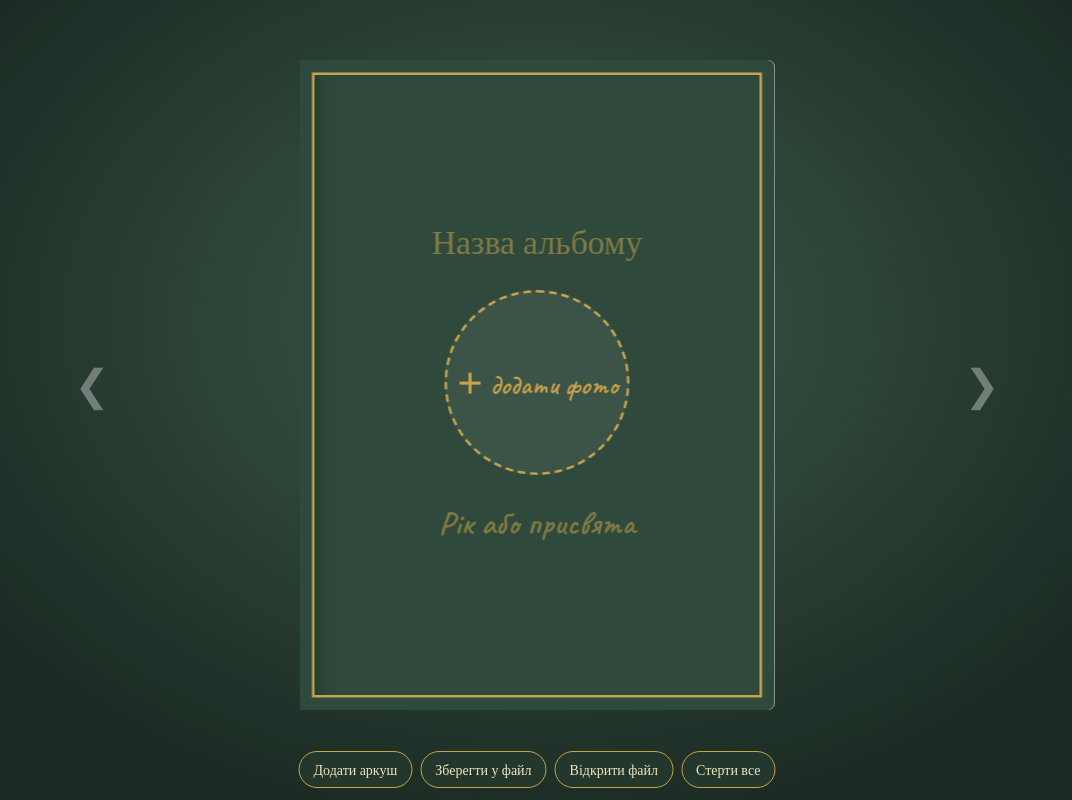
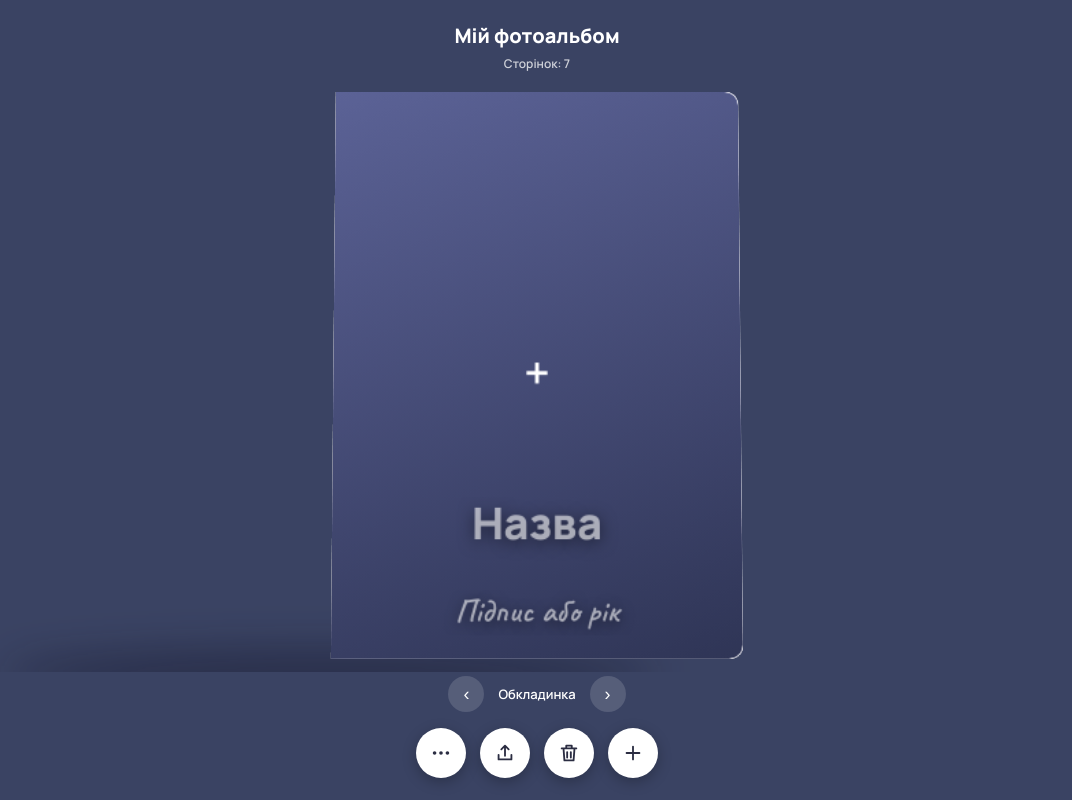
Before and after one commit to mikola391/index.html., a plain HTML site: page index.html in a window 1280 px wide. Shown: the whole page, without its empty margins (103-1175 px from the left). Drawn offline with nearby package versions, Linux system fonts and the light colour scheme; no server answers; a web font is replaced by a local one.

Commit message:
Update index.html

```diff
--- a/index.html
+++ b/index.html
@@ -2,84 +2,103 @@
 <html lang="uk">
 <head>
 <meta charset="utf-8">
-<meta name="viewport" content="width=device-width,initial-scale=1">
-<title>Наш фотоальбом</title>
-<link href="https://fonts.googleapis.com/css2?family=Caveat:wght@400;600&family=Playfair+Display:ital,wght@0,500;1,400&display=swap" rel="stylesheet">
+<meta name="viewport" content="width=device-width,initial-scale=1,viewport-fit=cover">
+<title>Фотоальбом</title>
+<link href="https://fonts.googleapis.com/css2?family=Caveat:wght@500;600&family=Manrope:wght@600;800&family=Playfair+Display:ital@1&display=swap" rel="stylesheet">
 <style>
-:root{--pw:380px;--ph:520px;--paper:#f7f1e3;--ink:#33302b;--green:#2f4a3c;--gold:#c9a24b}
-*{box-sizing:border-box}
-body{margin:0;height:100vh;display:flex;align-items:center;justify-content:center;overflow:hidden;
-  background:radial-gradient(ellipse at 50% 40%,#3d5a4a,#1b2b23 75%);font-family:'Playfair Display',Georgia,serif}
-.stage{flex:none;width:calc(var(--pw)*2);height:var(--ph);perspective:2400px;transform:scale(var(--s,1));margin-top:-30px}
-.book{position:relative;width:100%;height:100%;transform-style:preserve-3d;transition:transform .9s cubic-bezier(.5,.1,.2,1)}
-.book.start{transform:translateX(-25%)}.book.end{transform:translateX(25%)}
+:root{--bg:#3a4363;--paper:#fbfafd;--ink:#2b2d42}
+*{box-sizing:border-box;-webkit-tap-highlight-color:transparent}
+html,body{margin:0;height:100%;background:var(--bg);color:#fff;font-family:'Manrope',system-ui,sans-serif;overflow:hidden}
+.app{height:100dvh;display:flex;flex-direction:column;align-items:center}
+header{width:100%;padding:22px 16px 0;text-align:center}
+#title{font-weight:800;font-size:20px;min-height:26px;outline:none}
+#title:empty::before{content:'Назва альбому';opacity:.5}
+#count{font-size:12px;font-weight:600;opacity:.75;margin-top:6px}
+main{flex:1;width:100%;display:flex;align-items:center;justify-content:center;overflow:hidden}
+
+/* книжка */
+.stage{flex:none;width:600px;height:420px;perspective:1800px;transform:scale(var(--s,1));touch-action:pan-y}
+.book{position:relative;width:100%;height:100%;transform-style:preserve-3d;transform:rotateX(6deg);
+  transition:transform .8s cubic-bezier(.5,.1,.2,1)}
+.book.start{transform:translateX(-25%) rotateX(6deg)}
+.book.end{transform:translateX(25%) rotateX(6deg)}
+.shadow{position:absolute;left:10%;right:10%;bottom:-30px;height:36px;background:rgba(10,12,30,.4);filter:blur(16px);border-radius:50%}
 .leaf{position:absolute;left:50%;top:0;width:50%;height:100%;transform-origin:left center;transform-style:preserve-3d;
-  transition:transform .9s cubic-bezier(.5,.1,.2,1)}
+  transition:transform .8s cubic-bezier(.5,.1,.2,1)}
 .leaf.flipped{transform:rotateY(-180deg)}
-.face{position:absolute;inset:0;backface-visibility:hidden;-webkit-backface-visibility:hidden;background:var(--paper);
-  padding:26px 28px 34px;display:flex;flex-direction:column;gap:12px;overflow:hidden;color:var(--ink)}
-.face.front{border-radius:0 6px 6px 0;box-shadow:inset 14px 0 18px -12px rgba(0,0,0,.35)}
-.face.back{transform:rotateY(180deg);border-radius:6px 0 0 6px;box-shadow:inset -14px 0 18px -12px rgba(0,0,0,.35)}
-.num{position:absolute;bottom:10px;left:0;right:0;text-align:center;font:600 18px Caveat,cursive;color:#a89d86}
-.zone{position:absolute;top:0;bottom:0;width:48px;z-index:9999;border:0;background:none;cursor:pointer;color:#fff;font-size:34px;opacity:.35;transition:.2s}
-.zone:hover{opacity:1;background:linear-gradient(90deg,rgba(255,255,255,.15),transparent)}
-.zone.l{left:0}.zone.r{right:0;transform:scaleX(-1)}
-
-/* обкладинка */
-.face.cover{background:var(--green);color:var(--gold);align-items:center;justify-content:center;text-align:center;gap:18px;
-  box-shadow:inset 0 0 0 10px var(--green),inset 0 0 0 12px var(--gold),inset 14px 0 18px -6px rgba(0,0,0,.5)}
-.cover .tt{font-size:36px;line-height:1.1;font-style:italic}
-.cover .sub{font:600 26px Caveat,cursive;flex:none;min-height:34px;color:#e6d5a4}
-.cover .slot{border-color:var(--gold);background:rgba(255,255,255,.06);color:var(--gold)}
+.face{position:absolute;inset:0;backface-visibility:hidden;-webkit-backface-visibility:hidden;background:var(--paper);overflow:hidden;color:var(--ink)}
+.face.front{border-radius:0 10px 10px 0;box-shadow:inset 12px 0 14px -10px rgba(0,0,0,.3)}
+.face.back{transform:rotateY(180deg);border-radius:10px 0 0 10px;box-shadow:inset -12px 0 14px -10px rgba(0,0,0,.3)}
+.num{position:absolute;bottom:6px;left:0;right:0;text-align:center;font:600 11px Manrope;color:#aaa8b8}
 
 /* віконця для фото */
-.slot{position:relative;flex:none;display:grid;place-items:center;cursor:pointer;overflow:hidden;
-  border:2px dashed #c4b392;background:#efe5cc;color:#a08a66;font:600 22px Caveat,cursive;transition:background .2s}
-.slot:hover{background:#e8dcbc}
+.slot{position:absolute;display:grid;place-items:center;cursor:pointer;overflow:hidden;background:#efedf6;
+  border:2px dashed #c9c5da;color:#9a96b5;font:300 34px/1 Manrope;border-radius:4px}
 .slot img{position:absolute;inset:0;width:100%;height:100%;object-fit:cover}
-.slot.has{border:6px solid #fff;box-shadow:0 3px 10px rgba(0,0,0,.28)}
+.slot.has{border:5px solid #fff;box-shadow:0 3px 10px rgba(0,0,0,.28)}
 .slot.has .lab{display:none}
-.slot .x{position:absolute;top:4px;right:4px;z-index:2;width:26px;height:26px;border-radius:50%;background:rgba(0,0,0,.6);color:#fff;
-  display:none;place-items:center;font:18px/1 sans-serif}
+.slot .x{position:absolute;top:3px;right:3px;z-index:2;width:24px;height:24px;border-radius:50%;background:rgba(0,0,0,.6);
+  color:#fff;display:none;place-items:center;font:16px/1 sans-serif}
 .slot.has:hover .x{display:grid}
-.arch{height:240px;border-radius:999px 999px 6px 6px}
-.circle{width:148px;height:148px;border-radius:50%}
-.pola{height:210px;transform:rotate(-2.5deg);width:92%;align-self:center;border-radius:3px}
-.row{display:flex;gap:10px;justify-content:center;flex:none}
+.slot.circle{border-radius:50%}
+.slot.full{border:0;border-radius:0 10px 10px 0;background:linear-gradient(160deg,#5b6296,#2f3556);color:#fff}
+.slot.full.has{border:0;box-shadow:none}
 
-/* текстові блоки */
-.tx{flex:1;min-height:30px;outline:none;font:400 23px/1.25 Caveat,cursive;white-space:pre-wrap;overflow:auto;padding:4px 6px;border-radius:6px}
-.tx:empty::before{content:attr(data-ph);color:#b9ab8f;pointer-events:none}
-.tx:focus{background:rgba(47,74,60,.07)}
-.tx.poem{font-family:'Playfair Display',serif;font-style:italic;font-size:17px;line-height:1.5;text-align:center}
-.tx.tt{flex:none;font:500 27px 'Playfair Display',serif;text-align:center}
-.tx.cap{flex:none;text-align:center;font-size:22px}
-.cover .tx{flex:none;color:var(--gold)}
-.cover .tx:empty::before{color:rgba(201,162,75,.55)}
+/* текст */
+.tx{position:absolute;outline:none;overflow:auto;scrollbar-width:none;white-space:pre-wrap;padding:2px 4px;border-radius:6px;
+  font:600 22px/1.15 Caveat,cursive;color:var(--ink)}
+.tx::-webkit-scrollbar{display:none}
+.tx:empty::before{content:attr(data-ph);color:#b4b0c8;pointer-events:none}
+.tx:focus{background:rgba(58,67,99,.08)}
+.tx.tt{font:800 22px/1.15 Manrope,sans-serif;text-align:center}
+.tx.poem{font:italic 400 15px/1.5 'Playfair Display',serif;text-align:center}
+.tx.hand{text-align:center}
+.tx.ctt{font:800 32px/1.1 Manrope,sans-serif;color:#fff;text-align:center;text-shadow:0 2px 12px rgba(0,0,0,.5)}
+.tx.cts{text-align:center;color:#fff;font-size:24px;text-shadow:0 2px 10px rgba(0,0,0,.5)}
+.tx.ctt:empty::before,.tx.cts:empty::before{color:rgba(255,255,255,.6)}
 
-/* панель керування */
-.bar{position:fixed;bottom:12px;left:50%;transform:translateX(-50%);display:flex;gap:8px;flex-wrap:wrap;justify-content:center;width:max-content;max-width:96vw}
-.bar button,.bar label{font:500 14px 'Playfair Display',serif;padding:8px 14px;border-radius:20px;border:1px solid #c9a24b;background:#23372d;color:#f1e4bd;cursor:pointer}
-.bar button:hover,.bar label:hover{background:#c9a24b;color:#1b2b23}
-:focus-visible{outline:2px solid var(--gold);outline-offset:2px}
+/* керування */
+.nav{display:flex;align-items:center;gap:14px;font-size:13px;font-weight:600;padding:4px 0 12px}
+.nv{width:36px;height:36px;border-radius:50%;border:0;background:rgba(255,255,255,.14);color:#fff;font-size:18px;cursor:pointer}
+.bar{display:flex;gap:14px;padding:4px 0 max(22px,env(safe-area-inset-bottom))}
+.rb{width:50px;height:50px;border-radius:50%;border:0;background:#fff;display:grid;place-items:center;cursor:pointer;box-shadow:0 4px 14px rgba(0,0,0,.25)}
+.rb svg{width:22px;height:22px;stroke:var(--ink);fill:none;stroke-width:2;stroke-linecap:round;stroke-linejoin:round}
+.menu{position:fixed;bottom:110px;left:50%;transform:translateX(-50%);background:#fff;color:var(--ink);border-radius:16px;
+  padding:6px;display:none;flex-direction:column;min-width:220px;box-shadow:0 8px 30px rgba(0,0,0,.35);z-index:99}
+.menu.on{display:flex}
+.menu button,.menu label{padding:13px 14px;border:0;background:none;font:600 15px Manrope,sans-serif;text-align:left;color:inherit;cursor:pointer}
+:focus-visible{outline:2px solid #fff;outline-offset:2px}
 @media (prefers-reduced-motion:reduce){.book,.leaf{transition-duration:.01s}}
 </style>
 </head>
 <body>
-<div class="stage" id="stage">
-  <div class="book start" id="book"></div>
-  <button class="zone l" id="prev" aria-label="Назад">❮</button>
-  <button class="zone r" id="next" aria-label="Вперед">❮</button>
+<div class="app">
+  <header>
+    <div id="title" contenteditable="true"></div>
+    <div id="count"></div>
+  </header>
+  <main>
+    <div class="stage" id="stage"><div class="book start" id="book"><div class="shadow"></div></div></div>
+  </main>
+  <div class="nav">
+    <button class="nv" id="prev" aria-label="Назад">‹</button>
+    <span id="pos"></span>
+    <button class="nv" id="next" aria-label="Вперед">›</button>
+  </div>
+  <div class="bar">
+    <button class="rb" id="more" aria-label="Меню"><svg viewBox="0 0 24 24"><circle cx="5" cy="12" r="1"/><circle cx="12" cy="12" r="1"/><circle cx="19" cy="12" r="1"/></svg></button>
+    <button class="rb" id="exp" aria-label="Зберегти у файл"><svg viewBox="0 0 24 24"><path d="M12 15V4M8 8l4-4 4 4M5 14v5h14v-5"/></svg></button>
+    <button class="rb" id="del" aria-label="Видалити розворот"><svg viewBox="0 0 24 24"><path d="M4 7h16M10 11v6M14 11v6M6 7l1 13h10l1-13M9 7V4h6v3"/></svg></button>
+    <button class="rb" id="add" aria-label="Додати розворот"><svg viewBox="0 0 24 24"><path d="M12 5v14M5 12h14"/></svg></button>
+  </div>
 </div>
-<div class="bar">
-  <button id="add">Додати аркуш</button>
-  <button id="exp">Зберегти у файл</button>
-  <label>Відкрити файл<input type="file" id="imp" accept=".json" hidden></label>
+<div class="menu" id="menu">
+  <label>Відкрити збережений альбом<input type="file" id="imp" accept=".json" hidden></label>
   <button id="rst">Стерти все</button>
 </div>
 
 <script>
-const PW=380, PH=520, KEY='album-v1';
+const PW=300, KEY='album-v2';
 const $=s=>document.querySelector(s);
 const div=(c,p)=>{const e=document.createElement('div');e.className=c;p&&p.append(e);return e};
 let D, cur=0, leaves=[];
@@ -93,20 +112,20 @@ let tm; const saveLater=()=>{clearTimeout(tm);tm=setTimeout(save,400)};
 
 // стискаємо фото, щоб вони вмістились у сховище браузера
 const shrink=f=>new Promise(res=>{
-  const i=new Image();
+  const i=new Image(), u=URL.createObjectURL(f);
   i.onload=()=>{
     const k=Math.min(1,1000/Math.max(i.width,i.height)),c=document.createElement('canvas');
     c.width=Math.round(i.width*k);c.height=Math.round(i.height*k);
     c.getContext('2d').drawImage(i,0,0,c.width,c.height);
-    res(c.toDataURL('image/jpeg',.82));
+    URL.revokeObjectURL(u);res(c.toDataURL('image/jpeg',.82));
   };
-  i.src=URL.createObjectURL(f);
+  i.src=u;
 });
 
-function slot(p,key,cls){
+function slotEl(p,key,cls){
   const s=div('slot '+cls,p), inp=document.createElement('input');
   inp.type='file';inp.accept='image/*';inp.hidden=true;
-  div('lab',s).textContent='＋ додати фото';
+  div('lab',s).textContent='+';
   const x=div('x',s);x.textContent='×';
   const paint=()=>{
     s.querySelector('img')?.remove();
@@ -118,88 +137,126 @@ function slot(p,key,cls){
     inp.click();
   };
   inp.onchange=()=>{const f=inp.files[0];if(f)shrink(f).then(u=>{D.d[key]=u;save();paint()});inp.value=''};
-  s.append(inp);paint();
+  s.append(inp);paint();return s;
 }
 
-function text(p,key,ph,cls=''){
+function textEl(p,key,ph,cls){
   const t=div('tx '+cls,p);
-  t.contentEditable=true;t.dataset.ph=ph;t.textContent=D.d[key]||'';
+  t.contentEditable=true;t.dataset.ph=ph||'';t.textContent=D.d[key]||'';
   t.oninput=()=>{D.d[key]=t.innerText;saveLater()};
   t.onpaste=e=>{e.preventDefault();document.execCommand('insertText',false,e.clipboardData.getData('text/plain'))};
+  return t;
 }
 
-// три макети сторінок, що чергуються
-const T=[
-  (f,k)=>{text(f,k+'h','Заголовок','tt');slot(f,k+'a','arch');text(f,k+'t','Вірш або спогад…','poem')},
-  (f,k)=>{text(f,k+'h','Заголовок','tt');const r=div('row',f);slot(r,k+'a','circle');slot(r,k+'b','circle');text(f,k+'t','Ваш текст…')},
-  (f,k)=>{text(f,k+'t','Вірш або думки…','poem');slot(f,k+'a','pola');text(f,k+'c','Підпис до фото','cap')}
+// макети: [тип, ключ, x%, y%, ширина%, висота%, поворот°, клас, підказка]
+const TPL=[
+ [['s','a',6,5,58,40,-3],['s','b',52,28,42,32,4],['s','c',8,52,40,34,3],['t','t',52,66,42,28,0,'hand','Підпис…']],
+ [['s','a',6,4,88,62,0],['t','h',8,69,84,8,0,'tt','Заголовок'],['t','t',8,79,84,17,0,'poem','Вірш…']],
+ [['t','h',10,6,80,9,0,'tt','Заголовок'],['t','t',10,17,80,50,0,'poem','Вірш або спогад…'],['s','a',32,70,36,25.7,0,'circle']],
+ [['s','a',8,6,60,38,-4],['s','b',32,46,60,38,3],['t','t',8,86,84,10,0,'hand','Підпис…']],
+ [['s','a',6,5,43,30],['s','b',51,5,43,30],['s','c',6,37,43,30],['s','d',51,37,43,30],['t','t',8,70,84,26,0,'hand','Ваші слова…']],
+ [['t','t',8,6,84,30,0,'poem','Вірш…'],['s','a',14,40,72,54,-2]]
 ];
+const COVER=[['s','a',0,0,100,100,0,'full'],['t','h',8,72,84,14,0,'ctt','Назва'],['t','t',8,88,84,8,0,'cts','Підпис або рік']];
 
-function fill(f,n,k){
-  if(n===0){
-    f.classList.add('cover');
-    text(f,'cvt','Назва альбому','tt');slot(f,'cva','circle');text(f,'cvs','Рік або присвята','sub');
-    return;
-  }
-  T[n%3](f,k);
-  div('num',f).textContent=n;
+function fillPage(f,p,idx){
+  (idx===0?COVER:TPL[p.t]).forEach(([ty,k,x,y,w,h,r,c,ph])=>{
+    const key=p.id+':'+k;
+    const el=ty==='s'?slotEl(f,key,c||''):textEl(f,key,ph,c||'');
+    Object.assign(el.style,{left:x+'%',top:y+'%',width:w+'%',height:h+'%',transform:'rotate('+r+'deg)'});
+  });
+  if(idx>0)div('num',f).textContent=idx;
 }
 
-function leaf(i){
-  const l=div('leaf');
-  ['front','back'].forEach((c,b)=>fill(div('face '+c,l),2*i+b,`l${i}${b}`));
-  return l;
+function newPage(){const id=D.nid++;return{id,t:id%6}}
+
+function build(){
+  const b=$('#book');
+  b.querySelectorAll('.leaf').forEach(e=>e.remove());
+  const L=D.pages.length/2;
+  leaves=[...Array(L)].map((_,i)=>{
+    const l=div('leaf',b);
+    ['front','back'].forEach((c,s)=>fillPage(div('face '+c,l),D.pages[2*i+s],2*i+s));
+    return l;
+  });
+  upd();
 }
 
 function upd(){
-  const n=D.n;
-  leaves.forEach((l,i)=>{l.classList.toggle('flipped',i<cur);l.style.zIndex=i<cur?i:n-i});
-  $('#book').className='book'+(cur===0?' start':cur===n?' end':'');
-}
-
-function build(){
-  const b=$('#book');b.innerHTML='';
-  leaves=[...Array(D.n)].map((_,i)=>b.appendChild(leaf(i)));
-  upd();
+  const L=leaves.length;
+  leaves.forEach((l,i)=>{l.classList.toggle('flipped',i<cur);l.style.zIndex=i<cur?i:L-i});
+  $('#book').className='book'+(cur===0?' start':cur===L?' end':'');
+  $('#pos').textContent=cur===0?'Обкладинка':cur<L?(2*cur-1)+'–'+(2*cur)+' / '+(2*L-1):(2*L-1)+' / '+(2*L-1);
+  $('#count').textContent='Сторінок: '+(D.pages.length-1);
 }
 
 function go(d){
-  const j=d>0?cur:cur-1;
-  if(j<0||j>=D.n)return;
+  const L=leaves.length, j=d>0?cur:cur-1;
+  if(j<0||j>=L)return;
   cur+=d;upd();
-  leaves[j].style.zIndex=D.n+1;       // під час перегортання листок зверху
-  setTimeout(upd,900);
+  leaves[j].style.zIndex=L+1;           // під час перегортання листок зверху
+  setTimeout(upd,800);
 }
 
 function fit(){
-  const s=Math.min(1.25,(innerWidth-16)/(PW*2),(innerHeight-110)/PH);
-  $('#stage').style.setProperty('--s',s);
+  $('#stage').style.setProperty('--s',Math.min((innerWidth-12)/(PW*2),(innerHeight-230)/420,1.6));
 }
 
+// гортання свайпом
+const st=$('#stage');let sx=null;
+st.addEventListener('touchstart',e=>{sx=e.target.closest('.tx')?null:e.touches[0].clientX},{passive:true});
+st.addEventListener('touchend',e=>{
+  if(sx==null)return;
+  const d=e.changedTouches[0].clientX-sx;sx=null;
+  if(Math.abs(d)>40)go(d<0?1:-1);
+});
 $('#next').onclick=()=>go(1);
 $('#prev').onclick=()=>go(-1);
 addEventListener('keydown',e=>{
   if(e.target.isContentEditable)return;
-  if(e.key==='ArrowRight')go(1);if(e.key==='ArrowLeft')go(-1);
+  if(e.key==='ArrowRight')go(1);
+  if(e.key==='ArrowLeft')go(-1);
 });
 addEventListener('resize',fit);
 
-$('#add').onclick=()=>{D.n++;save();cur=D.n-1;build()};
+// кнопки
+$('#add').onclick=()=>{D.pages.push(newPage(),newPage());save();build();cur=leaves.length-1;upd()};
+$('#del').onclick=()=>{
+  const L=leaves.length;
+  if(cur===0)return alert('Обкладинку видалити не можна.');
+  if(L<2)return alert('Має лишитись хоча б один аркуш.');
+  if(!confirm('Видалити цей розворот разом з фото?'))return;
+  const a=cur<L?2*cur-1:2*L-2;
+  const gone=D.pages.splice(a,2).map(p=>p.id+':');
+  Object.keys(D.d).forEach(k=>{if(gone.some(g=>k.startsWith(g)))delete D.d[k]});
+  save();cur=Math.min(cur,D.pages.length/2);build();
+};
 $('#exp').onclick=()=>{
   const a=document.createElement('a');
   a.href=URL.createObjectURL(new Blob([JSON.stringify(D)],{type:'application/json'}));
   a.download='album.json';a.click();
 };
+$('#more').onclick=e=>{e.stopPropagation();$('#menu').classList.toggle('on')};
+document.addEventListener('click',e=>{if(!e.target.closest('#menu'))$('#menu').classList.remove('on')});
 $('#imp').onchange=e=>{
   const f=e.target.files[0];
-  if(f)f.text().then(t=>{try{D=JSON.parse(t);save();cur=0;build()}catch(_){alert('Це не файл альбому.')}});
+  if(f)f.text().then(t=>{
+    try{const x=JSON.parse(t);if(!Array.isArray(x.pages))throw 0;D=x;save();cur=0;$('#title').textContent=D.title;build()}
+    catch(_){alert('Це не файл альбому.')}
+  });
+  $('#menu').classList.remove('on');
 };
 $('#rst').onclick=()=>{if(confirm('Стерти весь альбом?')){localStorage.removeItem(KEY);location.reload()}};
+$('#title').oninput=e=>{D.title=e.target.innerText;saveLater()};
 
 (async()=>{
   // якщо в браузері ще нічого немає — пробуємо підхопити album.json з репозиторію
   if(!D){try{const r=await fetch('album.json');if(r.ok)D=await r.json()}catch(e){}}
-  D=D||{n:4,d:{}};
+  if(!D||!Array.isArray(D.pages)){
+    D={nid:0,title:'Мій фотоальбом',pages:[],d:{}};
+    for(let i=0;i<8;i++)D.pages.push(newPage());
+  }
+  $('#title').textContent=D.title||'';
   fit();build();
 })();
 </script>
```
